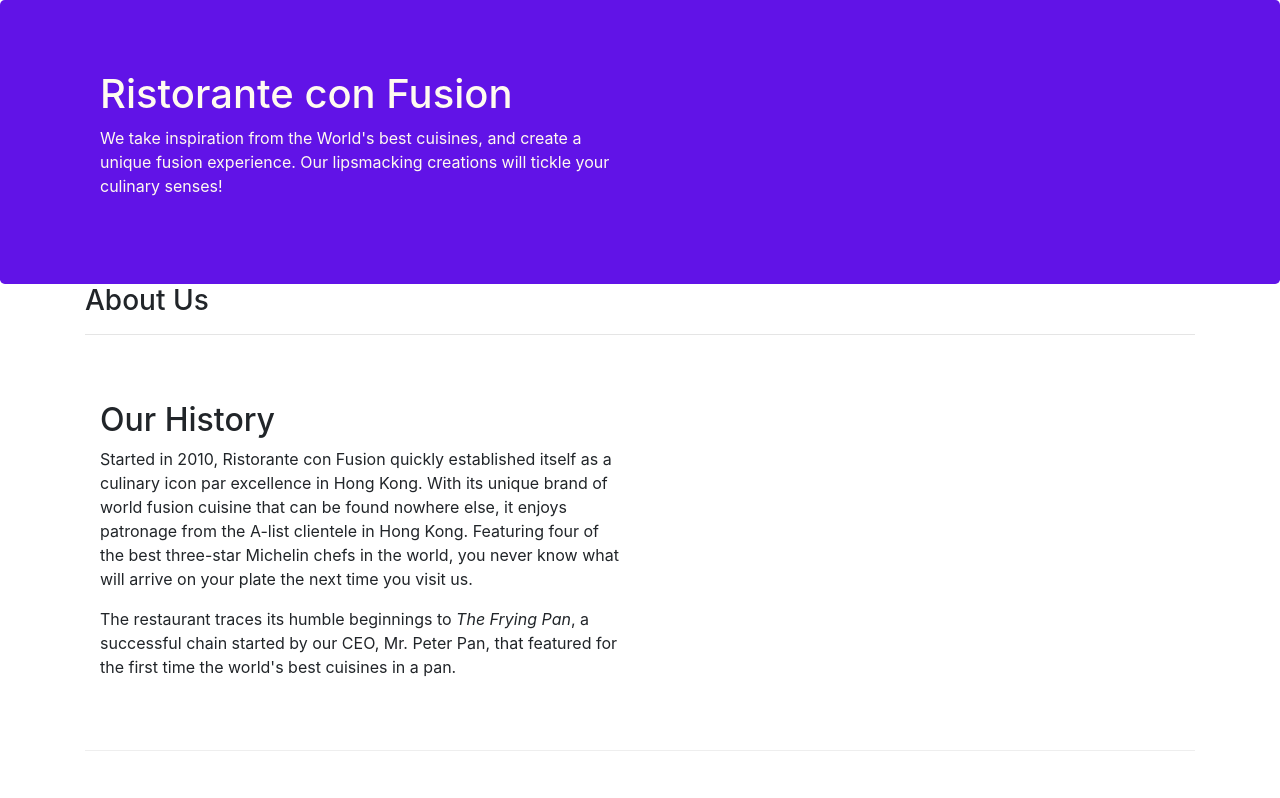
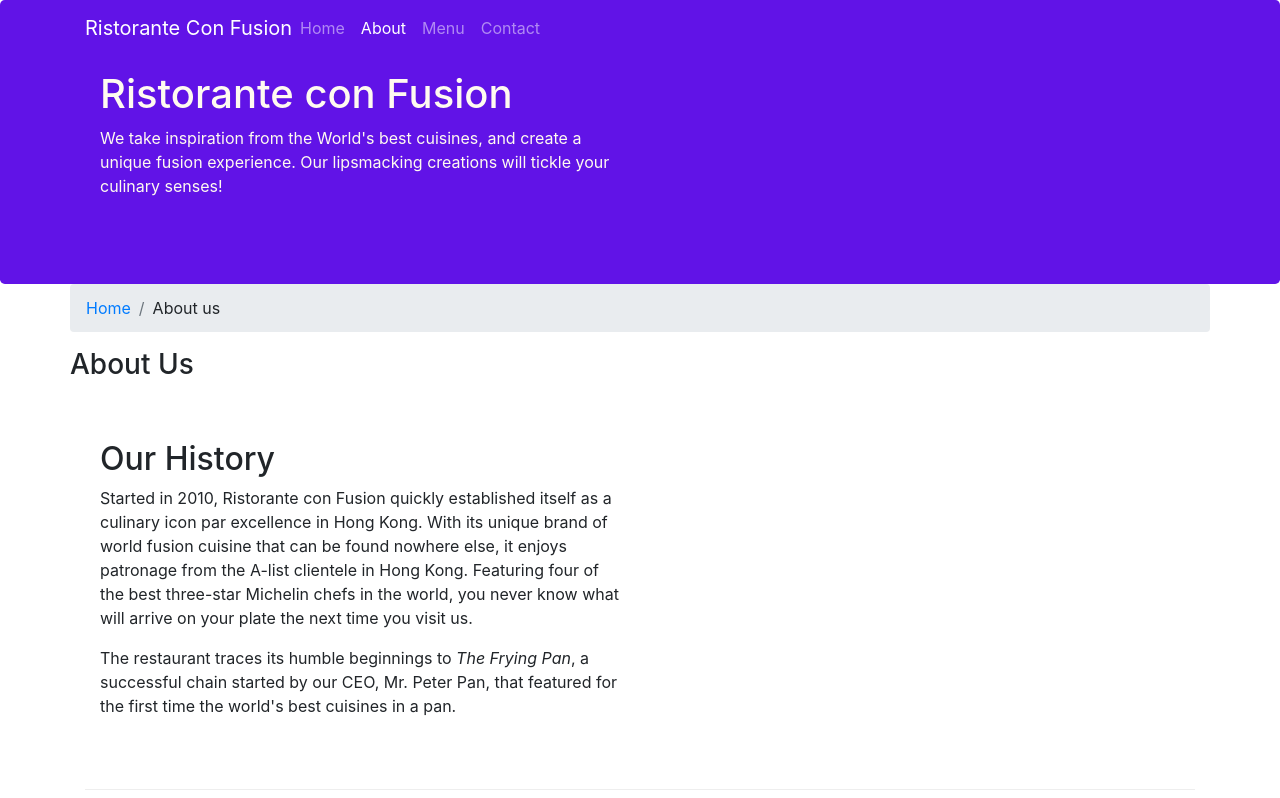
Before and after one commit to SchrOdinger11/webDevPractice, a website: page aboutus.html in a window 1280 px wide. Shown: the top 798 px of the page. Drawn offline with nearby package versions, Linux system fonts and the light colour scheme.

Commit message:
navigation bar

```diff
--- a/aboutus.html
+++ b/aboutus.html
@@ -17,6 +17,24 @@
 </head>
 
 <body>
+    <nav class="navbar navbar-dark navbar-expand-sm  fixed-top">
+        <div class="container">
+            <button class="navbar-toggler" type="button" data-toggle="collapse" data-target="#Navbar">
+                <span class="navbar-toggler-icon"></span>
+            </button>
+        <a class="navbar-brand mr-auto" href="#"> Ristorante Con Fusion</a>
+        <div class="collapse navbar-collapse" id="Navbar">
+            <ul class="navbar-nav mr-auto ">
+                <li class="nav-item "><a class="nav-link" href="./index.html">Home</a></li>
+                <li class="nav-item active"><a class="nav-link" href="#">About</a></li>
+                <li class="nav-item"><a class="nav-link" href="#">Menu</a></li>
+                <li class="nav-item"><a class="nav-link" href="#">Contact</a></li>
+
+            </ul>
+        </div>
+
+    </div>
+    </nav>
 
     <header class="jumbotron">
         <div class="container">
@@ -33,10 +51,13 @@
 
     <div class="container">
         <div class="row">
-            <div class="col-12">
+            <ol class="col-12 breadcrumb">
+                <li class="breadcrumb-item"><a href="./index.html">Home</a></li>
+                <li class="breadcrumb-item" active>About us</li>
+            </ol>
+
                <h3>About Us</h3>
                <hr>
-            </div>
         </div>
 
         <div class="row row-content" >
@@ -72,7 +93,7 @@
                 <div class="col-4 offset-1 col-sm-2">
                     <h5>Links</h5>
                     <ul class="list-unstyled">
-                        <li><a href="#">Home</a></li>
+                        <li><a href="./index.html">Home</a></li>
                         <li><a href="#">About</a></li>
                         <li><a href="#">Menu</a></li>
                         <li><a href="#">Contact</a></li>
```
Also changed, not shown: index.html (+17 -0 lines).
